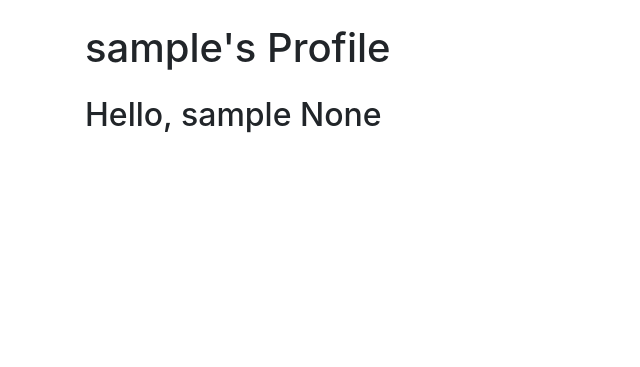
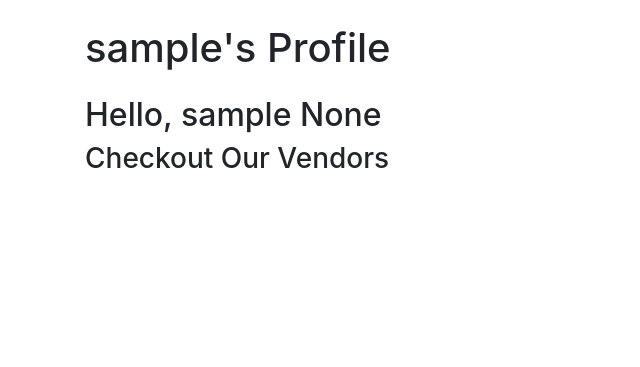
Before and after one commit to shubhankarsharma00/Doux, a Flask app: page /user/1 in a window 1280 px wide. Shown: the part 56-423 px from the top of the page, without its empty margins (0-640 px from the left). Run offline with Flask 2, Linux system fonts and the light colour scheme; the visitor is signed in with stand-in values (Sample User, id 1); data comes from the database, SQL or seed files in the repository; data that the repository does not hold is empty; some libraries are stand-ins or nearby versions.

Commit message:
User profile has links to Vendor

```diff
--- a/templates/userProfile.html
+++ b/templates/userProfile.html
@@ -1,19 +1,31 @@
 {% extends "layout.html" %}
 
 {% block heading %}{{user.FirstName}}'s Profile{% endblock %}
+<!-- <style>
+    .ven-block{
+        font-family: 'Gill Sans', 'Gill Sans MT', Calibri, 'Trebuchet MS', sans-serif;
+        background-color: azure;
+    }
+</style> -->
 
 {% block content %}
+
+<style>
+    .blk{
+        background-color: azure;
+        font-family: 'Segoe UI', Tahoma, Geneva, Verdana, sans-serif;
+    }
+</style>
+
 <h2>Hello, {{user.FirstName}} {{user.LastName}}</h2>
-<div class="container-fluid">
-    <div class = "row" ></div>
+    <h3>Checkout Our Vendors</h3>
+    <div class = "row" >
         {% for v in vendors%}
         <div class="col-sm-12 col-md-6 col-md-4">
-            v.Title
+            <a href="{{url_for('venprofile',VendorId=v.VendorId)}}"><div class="blk"><h1>v.Title</h1></div></a>
         </div>
         {% endfor %}
-
     </div>
-</div>
 
 
 {% endblock %}
```
